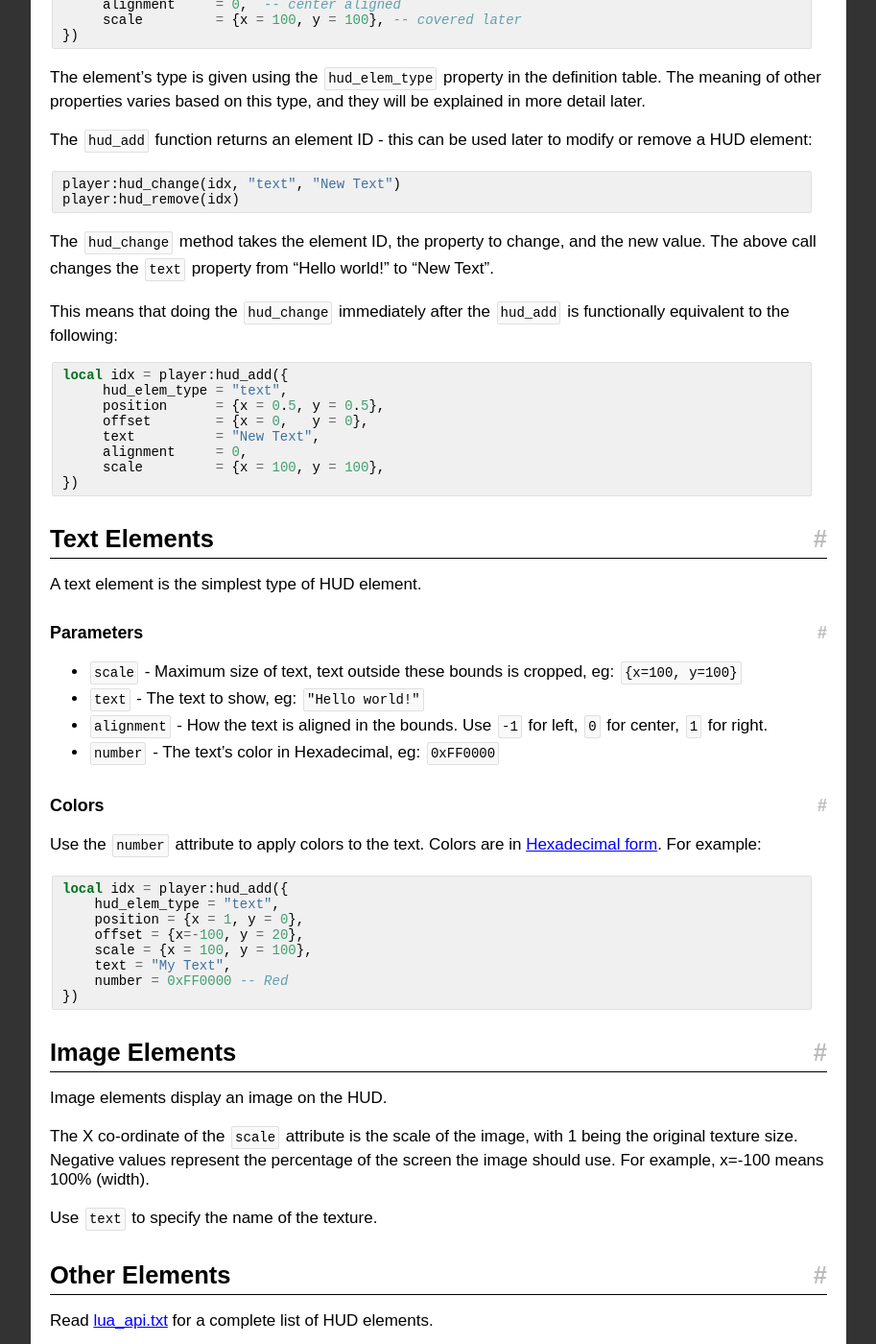
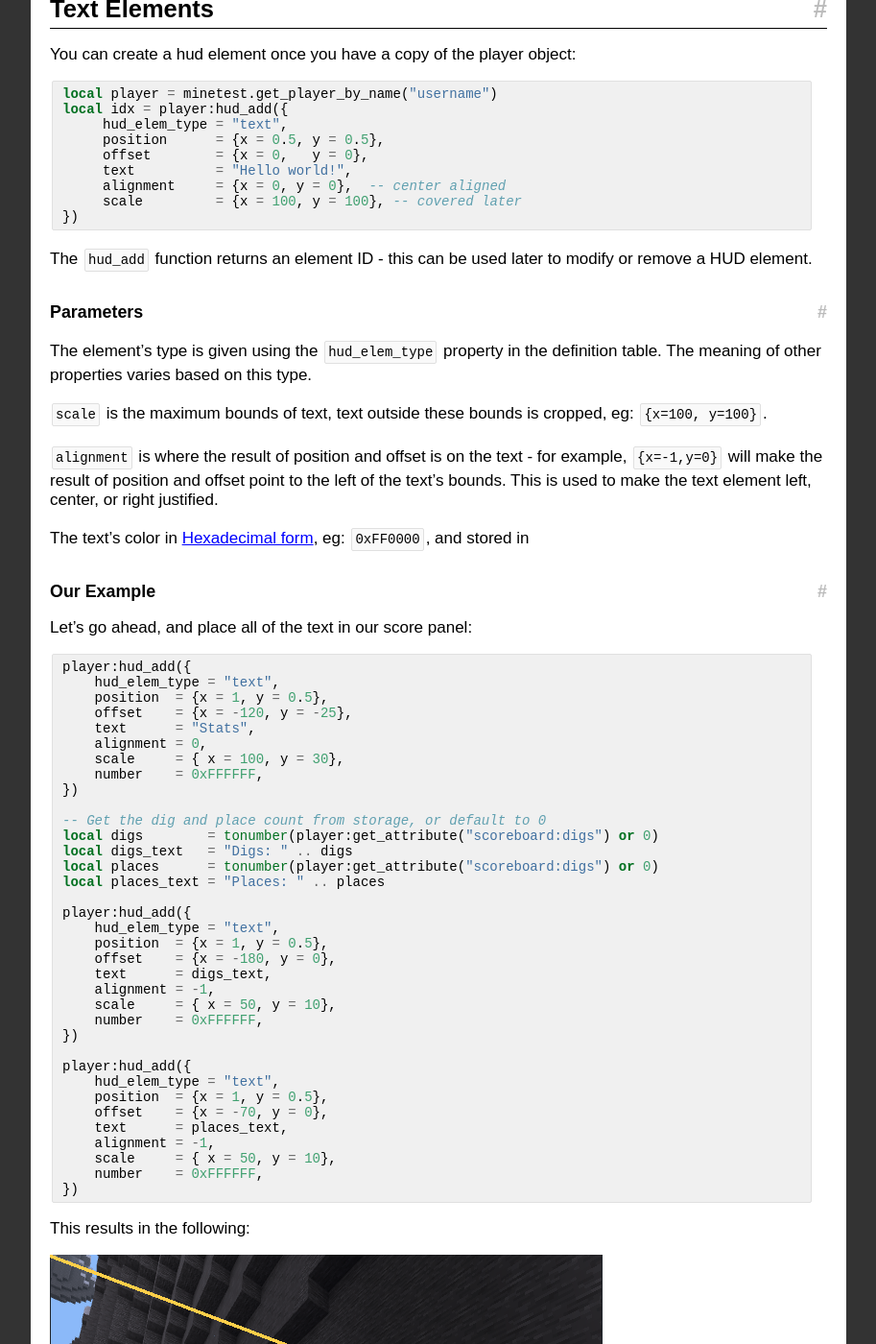
Before and after one commit to rubenwardy/minetest_modding_book, a Jekyll site: the page built from en/chapters/hud.md, in a window 1280 px wide and 1400 px high, scrolled down 1258 px. Shown: the whole window at 96% size, without its empty margins (308-1221 px from the left). Built offline with Jekyll 4.4.1, drawn with Linux system fonts in a browser that asks for light colours; nearby versions of some CDN libraries; some of the changed text lies outside the part shown.

Commit message:
Finish chapter roughly

```diff
--- a/en/chapters/hud.md
+++ b/en/chapters/hud.md
@@ -11,9 +11,14 @@
 The HUD doesn't accept user input. For that, you should use a [Formspec](formspecs.html).
 
 * [Positioning](#positioning)
-* [Basic Interface](#basic-interface)
 * [Text Elements](#text-elements)
+    * [Parameters](#parameters)
+    * [Our Example](#our-example)
 * [Image Elements](#image-elements)
+    * [Parameters](#parameters-1)
+    * [Scale](#scale)
+* [Changing an Element](#changing-an-element)
+* [Storing IDs](#storing-ids)
 * [Other Elements](#other-elements)
 
 ## Positioning
@@ -31,7 +36,7 @@
     <img
         width="300"
         src="{{ page.root }}/static/hud_diagram_center.svg"
-        alt="The player inventory formspec, with annotated list names.">
+        alt="Diagram showing a centered text element">
 </figure>
 
 The offset is then used to move an element relative to the percentage position.
@@ -39,13 +44,17 @@
 For the purposes of this chapter, you will learn how to position and update a
 score panel like so:
 
-[image of panel needed]
+<figure>
+    <img
+        src="{{ page.root }}/static/hud_final.png"
+        alt="screenshot of the HUD we're aiming for">
+</figure>
 
 In the above screenshot all of the elements have the same percentage position -
 (100%, 50%) - but different offsets. This allows the whole thing to be anchored
 to the right of the window, but to resize without breaking.
 
-## Basic Interface
+## Text Elements
 
 You can create a hud element once you have a copy of the player object:
 
@@ -56,78 +65,205 @@
      position      = {x = 0.5, y = 0.5},
      offset        = {x = 0,   y = 0},
      text          = "Hello world!",
-     alignment     = 0,  -- center aligned
+     alignment     = {x = 0, y = 0},  -- center aligned
      scale         = {x = 100, y = 100}, -- covered later
 })
 {% endhighlight %}
 
+The `hud_add` function returns an element ID - this can be used later to modify
+or remove a HUD element.
+
+### Parameters
+
 The element's type is given using the `hud_elem_type` property in the definition
-table. The meaning of other properties varies based on this type, and they will
-be explained in more detail later.
+table. The meaning of other properties varies based on this type.
 
-The `hud_add` function returns an element ID - this can be used later to modify
-or remove a HUD element:
+`scale` is the maximum bounds of text, text outside these bounds is cropped, eg: `{x=100, y=100}`.
+
+`alignment` is where the result of position and offset is on the text - for example,
+`{x=-1,y=0}` will make the result of position and offset point to the left of the
+text's bounds. This is used to make the text element left, center, or right justified.
+
+The text's color in [Hexadecimal form](http://www.colorpicker.com/), eg: `0xFF0000`,
+and stored in
+
+
+### Our Example
+
+Let's go ahead, and place all of the text in our score panel:
 
 {% highlight lua %}
+player:hud_add({
+    hud_elem_type = "text",
+    position  = {x = 1, y = 0.5},
+    offset    = {x = -120, y = -25},
+    text      = "Stats",
+    alignment = 0,
+    scale     = { x = 100, y = 30},
+    number    = 0xFFFFFF,
+})
+
+-- Get the dig and place count from storage, or default to 0
+local digs        = tonumber(player:get_attribute("scoreboard:digs") or 0)
+local digs_text   = "Digs: " .. digs
+local places      = tonumber(player:get_attribute("scoreboard:digs") or 0)
+local places_text = "Places: " .. places
+
+player:hud_add({
+    hud_elem_type = "text",
+    position  = {x = 1, y = 0.5},
+    offset    = {x = -180, y = 0},
+    text      = digs_text,
+    alignment = -1,
+    scale     = { x = 50, y = 10},
+    number    = 0xFFFFFF,
+})
+
+player:hud_add({
+    hud_elem_type = "text",
+    position  = {x = 1, y = 0.5},
+    offset    = {x = -70, y = 0},
+    text      = places_text,
+    alignment = -1,
+    scale     = { x = 50, y = 10},
+    number    = 0xFFFFFF,
+})
+{% endhighlight %}
+
+This results in the following:
+
+<figure>
+    <img
+        src="{{ page.root }}/static/hud_text.png"
+        alt="screenshot of the HUD we're aiming for">
+</figure>
+
+
+## Image Elements
+
+Image elements are created in a very similar way to text elements:
+
+{% highlight lua %}
+player:hud_add({
+    hud_elem_type = "image",
+    position  = {x = 1, y = 0.5},
+    offset    = {x = -220, y = 0},
+    text      = "scoreboard_background.png",
+    scale     = { x = 1, y = 1},
+    alignment = { x = 1, y = 0 },
+})
+{% endhighlight %}
+
+You will now have this:
+
+<figure>
+    <img
+        src="{{ page.root }}/static/hud_background_img.png"
+        alt="screenshot of the HUD so far">
+</figure>
+
+### Parameters
+
+The `text` field is used to provide the image name.
+
+If a co-ordinate is positive, then it is a scale factor with 1 being the
+original image size, and 2 being double the size, and so on.
+However, if a co-ordinate is negative it is a percentage of the screensize.
+For example, `x=-100` is 100% of the width.
+
+### Scale
+
+Let's make the progress bar for our score panel as an example of scale:
+
+{% highlight lua %}
+local percent = tonumber(player:get_attribute("scoreboard:score") or 0.2)
+
+player:hud_add({
+    hud_elem_type = "image",
+    position  = {x = 1, y = 0.5},
+    offset    = {x = -215, y = 23},
+    text      = "scoreboard_bar_empty.png",
+    scale     = { x = 1, y = 1},
+    alignment = { x = 1, y = 0 },
+})
+
+player:hud_add({
+    hud_elem_type = "image",
+    position  = {x = 1, y = 0.5},
+    offset    = {x = -215, y = 23},
+    text      = "scoreboard_bar_full.png",
+    scale     = { x = percent, y = 1},
+    alignment = { x = 1, y = 0 },
+})
+{% endhighlight %}
+
+We now have a HUD that looks like the one in the first post! There is one problem however, it won't update when the stats change
+
+## Changing an Element
+
+You can use the ID returned by the hud_add method to update or remove it later.
+
+{% highlight lua %}
+local idx = player:hud_add({
+     hud_elem_type = "text",
+     text          = "Hello world!",
+     -- parameters removed for brevity
+})
+
 player:hud_change(idx, "text", "New Text")
 player:hud_remove(idx)
 {% endhighlight %}
 
 The `hud_change` method takes the element ID, the property to change, and the new
-value. The above call changes the `text` property from "Hello world!" to "New Text".
+value. The above call changes the `text` property from "Hello World" to "Test".
 
 This means that doing the `hud_change` immediately after the `hud_add` is
-functionally equivalent to the following:
+functionally equivalent to the following, in a rather inefficient way:
 
 {% highlight lua %}
 local idx = player:hud_add({
      hud_elem_type = "text",
-     position      = {x = 0.5, y = 0.5},
-     offset        = {x = 0,   y = 0},
      text          = "New Text",
-     alignment     = 0,
-     scale         = {x = 100, y = 100},
 })
 {% endhighlight %}
 
-## Text Elements
-
-A text element is the simplest type of HUD element.
-
-### Parameters
-
-* `scale` - Maximum size of text, text outside these bounds is cropped, eg: `{x=100, y=100}`
-* `text` - The text to show, eg: `"Hello world!"`
-* `alignment` - How the text is aligned in the bounds. Use `-1` for left, `0` for center, `1` for right.
-* `number` - The text's color in Hexadecimal, eg: `0xFF0000`
-
-### Colors
-
-<!-- TODO: move this elsewhere? -->
-
-Use the `number` attribute to apply colors to the text.
-Colors are in [Hexadecimal form](http://www.colorpicker.com/).
-For example:
+## Storing IDs
 
 {% highlight lua %}
-local idx = player:hud_add({
-    hud_elem_type = "text",
-    position = {x = 1, y = 0},
-    offset = {x=-100, y = 20},
-    scale = {x = 100, y = 100},
-    text = "My Text",
-    number = 0xFF0000 -- Red
-})
+scoreboard = {}
+local saved_huds = {}
+
+function scoreboard.update_hud(player)
+    local player_name = player:get_player_name()
+
+    local digs = tonumber(player:get_attribute("scoreboard:digs") or 0)
+    local digs_text   = "Digs: " .. digs
+    local places = tonumber(player:get_attribute("scoreboard:digs") or 0)
+    local places_text = "Places: " .. places
+
+    local percent = tonumber(player:get_attribute("scoreboard:score") or 0.2)
+
+    local ids = saved_huds[player_name]
+    if ids then
+        player:hud_change(ids["places"], "text", places_text)
+        player:hud_change(ids["digs"],   "text", digs_text)
+        player:hud_change(ids["bar_foreground"],
+                "scale", { x = percent, y = 1 })
+    else
+        ids = {}
+        saved_huds[player_name] = ids
+
+        -- create HUD elements and set ids into `ids`
+    end
+end
+
+minetest.register_on_joinplayer(scoreboard.update_hud)
+
+minetest.register_on_leaveplayer(function(player)
+    saved_huds[player:get_player_name()] = nil
+end)
 {% endhighlight %}
 
-## Image Elements
-
-Image elements display an image on the HUD.
-
-The X co-ordinate of the `scale` attribute is the scale of the image, with 1 being the original texture size.
-Negative values represent the percentage of the screen the image should use. For example, x=-100 means 100% (width).
-
-Use `text` to specify the name of the texture.
 
 ## Other Elements
 
```
Also changed, not shown: static/hud_background_img.png (added), static/hud_final.png (added), static/hud_text.png (added).
